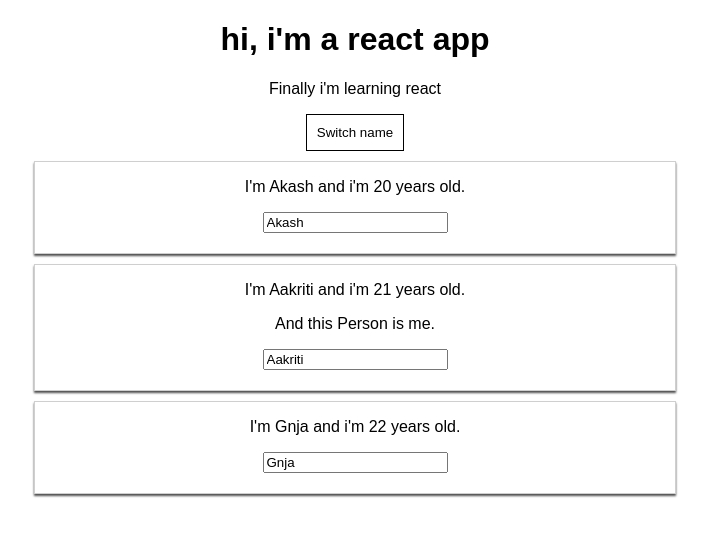
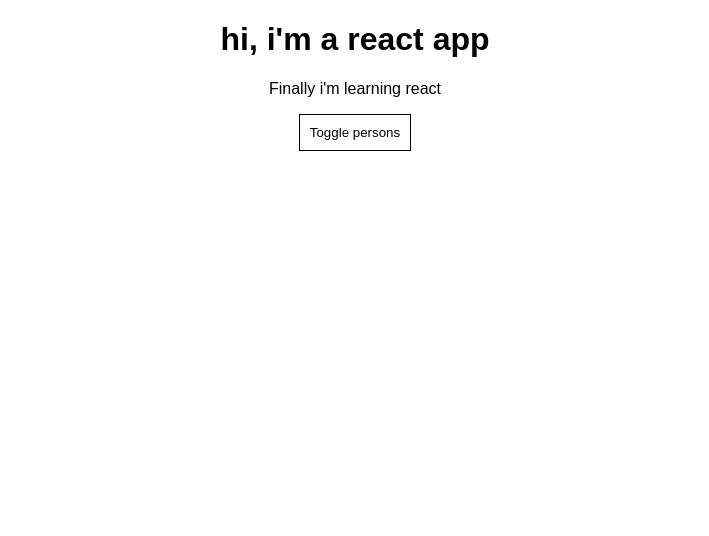
Before and after one commit to akshpnwr/first-react-app, a React (Create React App) app: page / in a window 1280 px wide. Shown: the top 536 px of the page, without its empty margins (285-994 px from the left). Built offline with nearby package versions, Linux system fonts and the light colour scheme.

Commit message:
understanding lists

```diff
--- a/src/App.js
+++ b/src/App.js
@@ -1,4 +1,4 @@
-import React, { Component, useState } from 'react';
+import React, { Component } from 'react';
 
 import './App.css';
 import Person from './Person/Person';
@@ -6,31 +6,56 @@
 class App extends Component {
   state = {
     person: [
-      { name: 'Akash', age: 20 },
-      { name: 'Aakriti', age: 21 },
-      { name: 'Gnja', age: 22 },
+      { id: '101', name: 'Akash', age: 20 },
+      { id: '102', name: 'Aakriti', age: 21 },
+      { id: '103', name: 'Gnja', age: 22 },
     ],
+    showPersons: false,
   };
 
-  switchNameHandler(newName) {
+  // switchNameHandler(newName) {
+  //   this.setState({
+  //     person: [
+  //       { name: newName, age: 21 },
+  //       { name: 'kriti', age: 20 },
+  //       { name: 'Gnja', age: 22 },
+  //     ],
+  //   });
+  // }
+
+  deletePersonHandler = (index) => {
+    // const person = this.state.person.slice();
+    // person.splice(index, 1);
+    // this.setState(person);
+    // const person = this.state.person;
+
+    const person = [...this.state.person];
+
+    person.splice(index, 1);
+
+    this.setState({ person: person });
+  };
+
+  nameChangedHandler = (e, id) => {
+    const personIndex = this.state.person.findIndex((p) => p.id === id);
+
+    const p = { ...this.state.person[personIndex] };
+
+    p.name = e.target.value;
+
+    const persons = [...this.state.person];
+    persons[personIndex] = p;
+
     this.setState({
-      person: [
-        { name: newName, age: 21 },
-        { name: 'kriti', age: 20 },
-        { name: 'Gnja', age: 22 },
-      ],
+      person: persons,
     });
-  }
+  };
 
-  nameChangedHandler(e) {
+  togglePersonsHandler = () => {
     this.setState({
-      person: [
-        { name: 'Akash', age: 21 },
-        { name: e.target.value, age: 20 },
-        { name: 'Gnja', age: 22 },
-      ],
+      showPersons: !this.state.showPersons,
     });
-  }
+  };
 
   render() {
     const style = {
@@ -40,17 +65,22 @@
       padding: '10px',
       cursor: 'pointer',
     };
-    return (
-      <div className="App">
-        <h1>hi, i'm a react app</h1>
-        <p>Finally i'm learning react</p>
-        <button
-          style={style}
-          onClick={this.switchNameHandler.bind(this, 'Aksh')}
-        >
-          Switch name
-        </button>
+
+    let persons = null;
+
+    if (this.state.showPersons) {
+      persons = (
+        <div>
+          {this.state.person.map((p, index) => (
             <Person
+              click={this.deletePersonHandler.bind(this, index)}
+              name={p.name}
+              age={p.age}
+              key={p.id}
+              changed={(e) => this.nameChangedHandler(e, p.id)}
+            />
+          ))}
+          {/* <Person
             name={this.state.person[0].name}
             age={this.state.person[0].age}
           />
@@ -65,7 +95,19 @@
           <Person
             name={this.state.person[2].name}
             age={this.state.person[2].age}
-        />
+          /> */}
+        </div>
+      );
+    }
+
+    return (
+      <div className="App">
+        <h1>hi, i'm a react app</h1>
+        <p>Finally i'm learning react</p>
+        <button style={style} onClick={this.togglePersonsHandler}>
+          Toggle persons
+        </button>
+        {persons}
       </div>
     );
   }
--- a/src/Person/Person.js
+++ b/src/Person/Person.js
@@ -4,10 +4,10 @@
 
 const person = (props) => (
   <div className="Person">
-    <p>
+    <p onClick={props.click}>
       I'm {props.name} and i'm {props.age} years old.
     </p>
-    <p onClick={props.click}>{props.children}</p>
+    <p>{props.children}</p>
     <input type="text" value={props.name} onChange={props.changed} />
   </div>
 );
```
Lines whose indentation alone changed are shown as unchanged.
